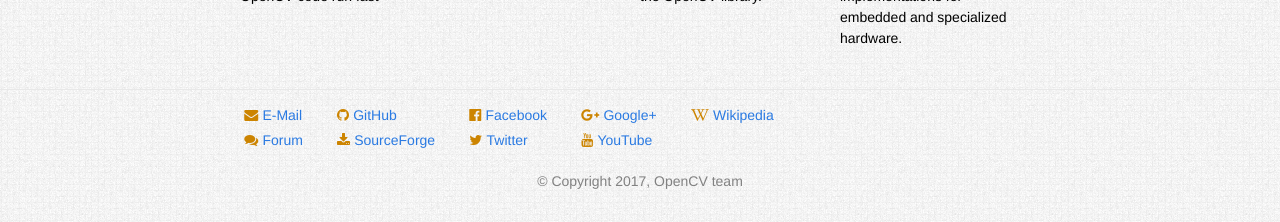
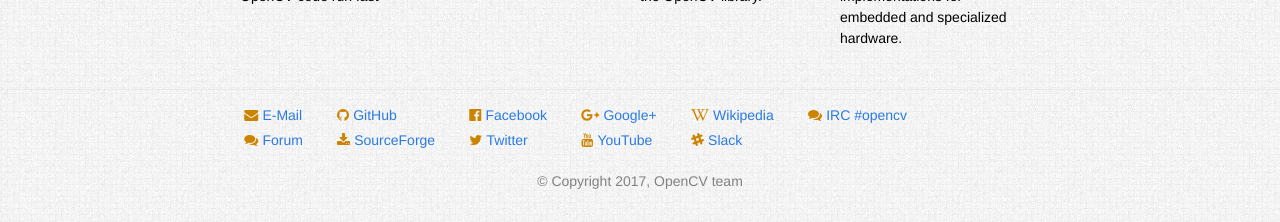
Before and after one commit to opencv-infrastructure/opencv.org, a Jekyll site: the page built from index.html, in a window 1280 px wide. Shown: the part 684-906 px from the top of the page. Built offline with Jekyll 4.4.1, drawn with Linux system fonts in a browser that asks for light colours.

Commit message:
adding slack and freenode webchat links

```diff
--- a/_includes/footer.html
+++ b/_includes/footer.html
@@ -26,6 +26,11 @@
 
     <div class="footer-col">
         <p><a href="https://en.wikipedia.org/wiki/OpenCV"><i class="fa fa-wikipedia-w"></i>Wikipedia</a></p>
+	<p><a href="https://open-cv.slack.com"><i class="fa fa-slack"></i>Slack</a></p>
+    </div>
+
+    <div class="footer-col">
+        <p><a href="http://webchat.freenode.net/"><i class="fa fa-comments"></i>IRC #opencv</a></p>
     </div>
 
     </div>
```
